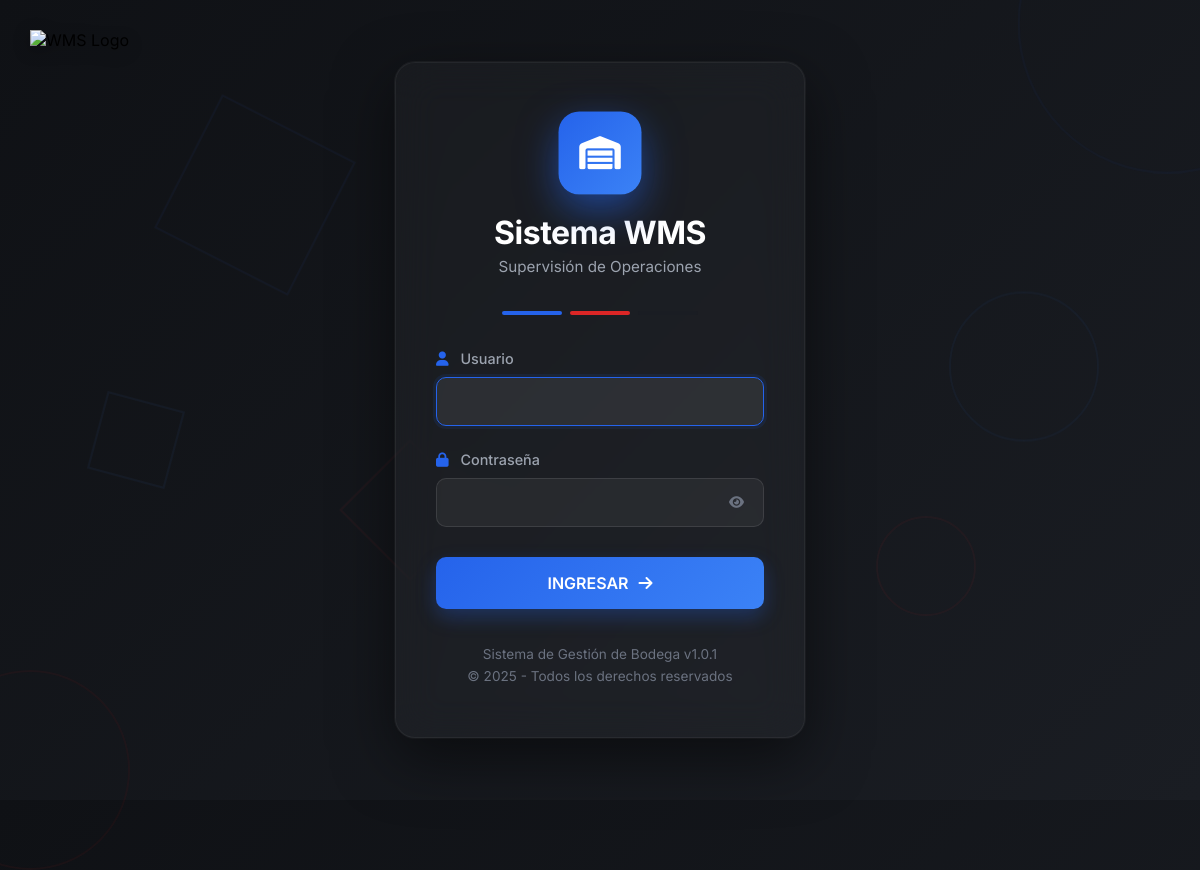
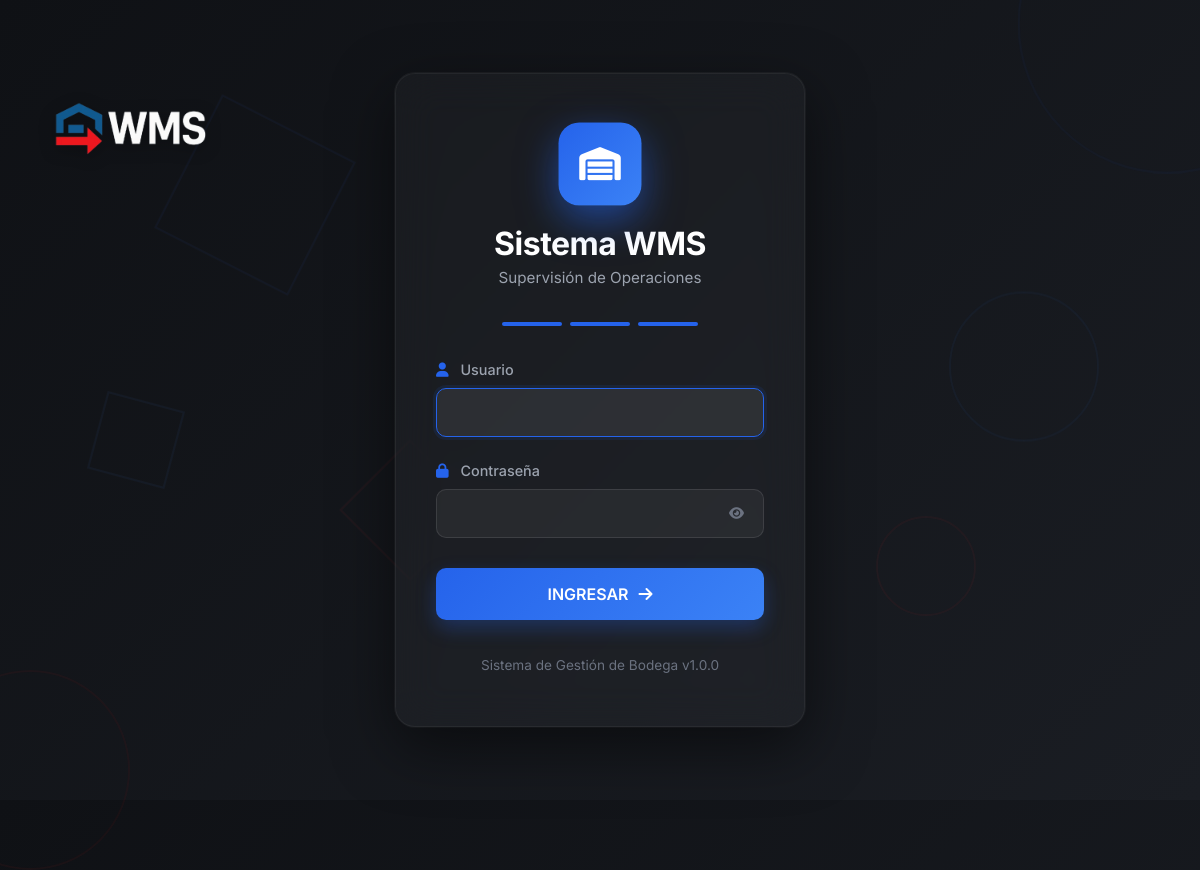
Before and after one commit to dalquijayg/WMSAdmin, an Electron app: page src/Vistas/Login.html in a window 1200 px wide. Shown: the top 870 px of the page. Drawn offline with Linux system fonts and the light colour scheme; no server answers.

Commit message:
first commit

```diff
--- a/package.json
+++ b/package.json
@@ -1,6 +1,6 @@
 {
   "name": "wms",
-  "version": "1.0.1",
+  "version": "1.0.0",
   "main": "src/index.js",
   "scripts": {
     "start": "electron .",
--- a/src/Vistas/Login.html
+++ b/src/Vistas/Login.html
@@ -10,7 +10,7 @@
 <body>
     <!-- Logo de la empresa -->
     <div class="brand-container">
-        <img src="../Imagenes/logo-wms.png" alt="WMS Logo" class="brand-logo">
+        <img src="../Imagenes/LogoWMS.png" alt="WMS Logo" class="brand-logo">
     </div>
 
     <!-- Elementos decorativos de fondo -->
@@ -35,8 +35,8 @@
 
             <div class="color-strip">
                 <div class="strip-item strip-blue"></div>
-                <div class="strip-item strip-red"></div>
-                <div class="strip-item strip-dark"></div>
+                <div class="strip-item strip-blue"></div>
+                <div class="strip-item strip-blue"></div>
             </div>
 
             <form id="loginForm">
@@ -66,8 +66,7 @@
             </form>
 
             <div class="footer-text">
-                <p>Sistema de Gestión de Bodega v1.0.1</p>
-                <p>© 2025 - Todos los derechos reservados</p>
+                <p>Sistema de Gestión de Bodega v1.0.0</p>
             </div>
         </div>
     </div>
```
